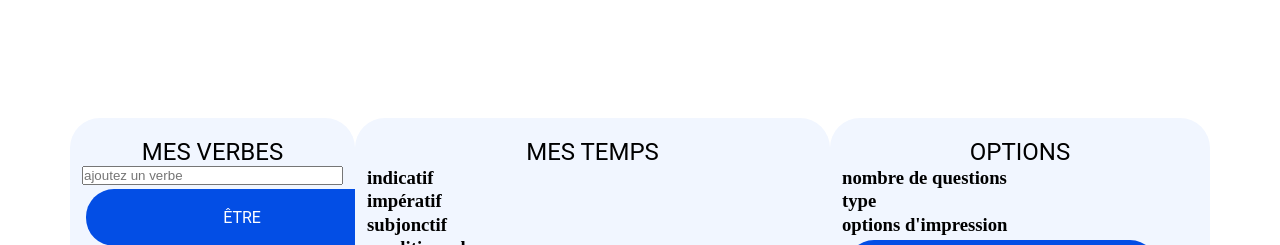
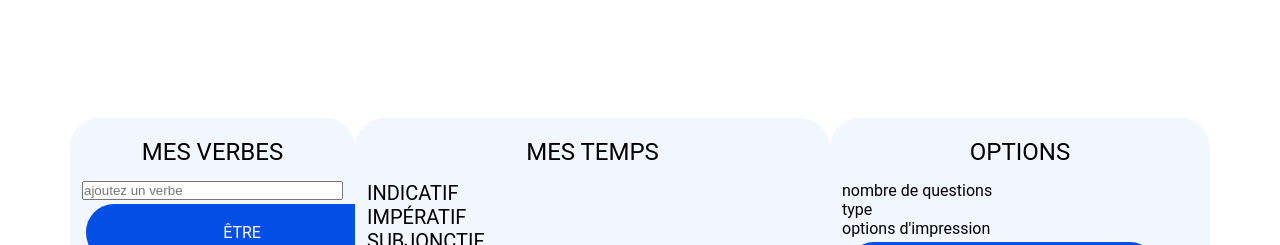
Before and after one commit to julia-ranzi/tatitotu-JuliaRanzi, a website built with Parcel: page src/index.html in a window 1280 px wide. Shown: the part 555-800 px from the top of the page. Built offline with nearby package versions, Linux system fonts and the light colour scheme.

Commit message:
titles stylisés

```diff
--- a/src/scss/modules/_titles.scss
+++ b/src/scss/modules/_titles.scss
@@ -17,4 +17,24 @@
   line-height: normal;
   text-transform: uppercase;
   text-align: center;
+  padding-bottom: 15px;
 }
+
+.titles-h3 {
+  color: var(--subtitles-temps, #000);
+  font-family: Roboto;
+  font-size: 20px;
+  font-style: normal;
+  font-weight: 400;
+  line-height: normal;
+  text-transform: uppercase;
+}
+
+.titles-h3-options {
+  color: var(--text, #000);
+  font-family: Roboto;
+  font-size: 16px;
+  font-style: normal;
+  font-weight: 400;
+  line-height: normal;
+}
```
